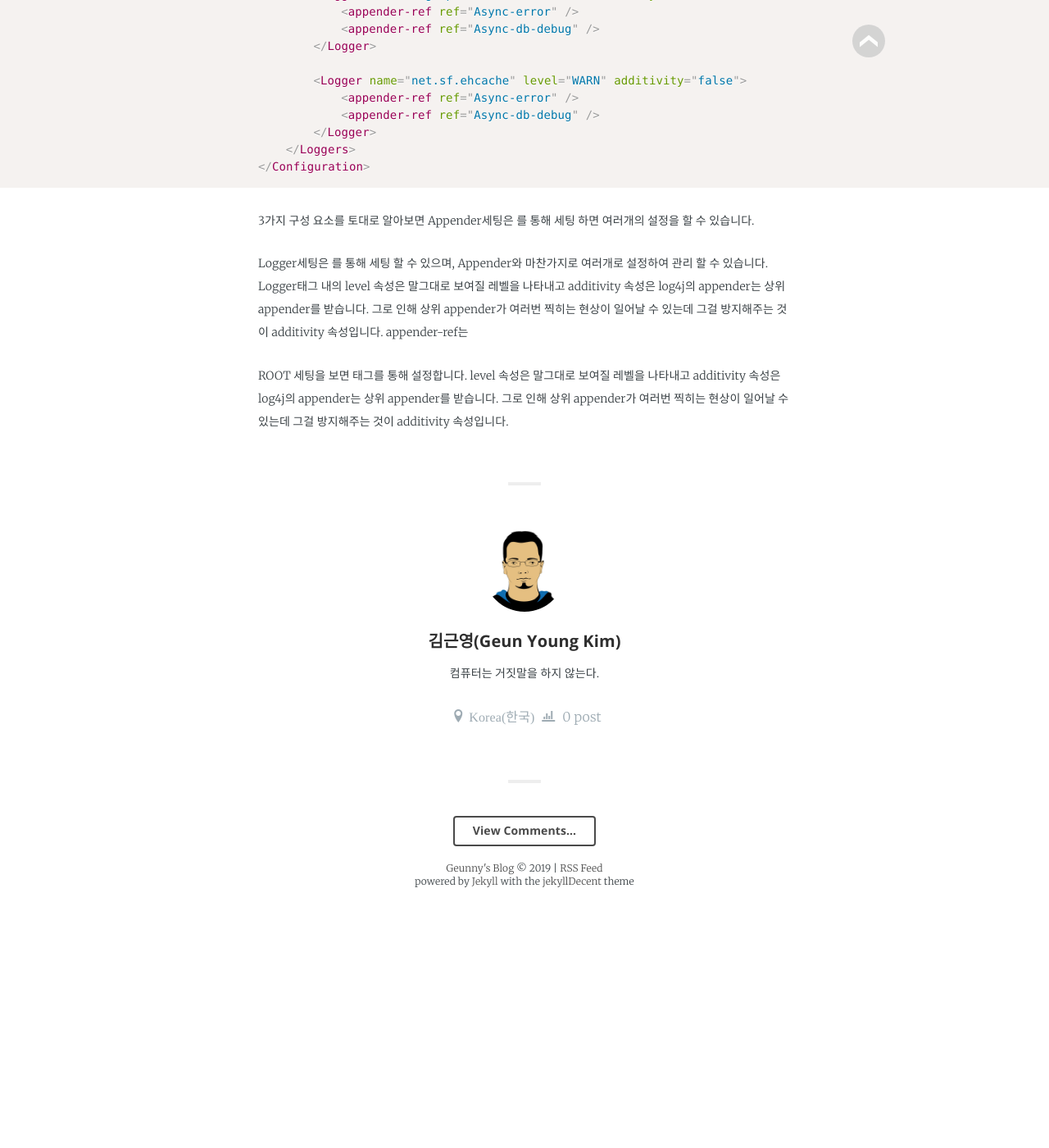
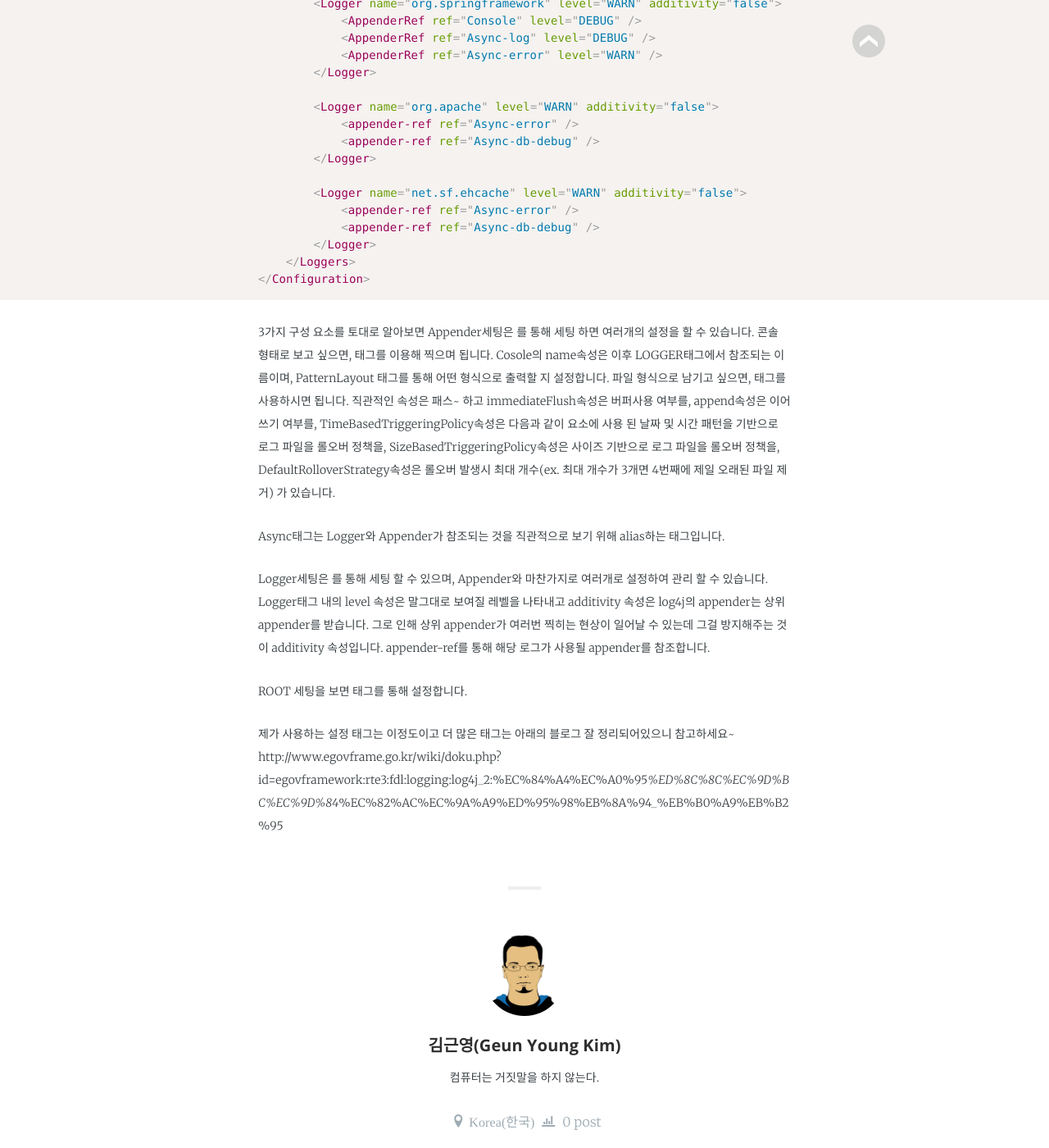
Before and after one commit to jwillmer/jekyllDecent, a Jekyll site: the page built from _posts/2019-02-07-log4j.md, in a window 1280 px wide and 1400 px high, scrolled down 3800 px. Shown: the whole window at 82% size. Built offline with Jekyll 4.4.1, drawn with Linux system fonts in a browser that asks for light colours; some web fonts are replaced; before the commit the page ends 4903 px from its top, so only the background shows below that; some of the changed text lies outside the part shown.

Commit message:
Update 2019-02-07-log4j.md

````diff
--- a/_posts/2019-02-07-log4j.md
+++ b/_posts/2019-02-07-log4j.md
@@ -27,10 +27,11 @@ math:			         false
  log4j는 자바 어플리케이션에서 빠르고 효과적으로 로깅 할 수 있도록 도와주는 오픈 소스 프로젝트입니다.
 
 ## log4j의 구성요소
- log4j에는 3가지 요소인 Logger, Appender, Root가 있습니다.
+ log4j에는 요소에는 Logger, Appender, Root, Layout이 있습니다.
   - Root : 기본적으로 출력 될 로그 출력.(ex. root 레벨이 INFO이면, logger들의 레벨이 DEBUG여도 INFO까지만 출력)
   - Logger : 출력 될 내용들
-  - Appender : 출력 포맷 설정. 읽기 쉽게 만드는 형식.(ex. 어떤 패턴으로 찍을지)
+  - Appender : 출력 포맷 설정. 읽기 쉽게 만드는 형식.
+  - layout : 출력될 형식
 
 Appender와 Logger에 대해 좀 더 자세히 설명하자면,
 Appender의 형태는 Console을 통해 바로 볼 수 있는 Console형태와 File형식으로 기록을 남기는 File형식이 있으며,
@@ -49,6 +50,7 @@ Appender의 형태는 Console을 통해 바로 볼 수 있는 Console형태와 F
   - %r : 애플리케이션 시작 이후 로깅이 발생한 시점의 시간 출력(millisecond)
   - %x : NDC 에 저장된 내용 출력
   - %X : MDC 에 저장된 내용 출력
+
 Logger는 메세지를 얼마나 자세히 찍을 것인지에 대한 설정을 할 수 있으며, 이것을 log level이라 합니다.
 log level의 의미는 다음과 같이 통용되고 있으며, 괄호는 제가 사용하는 방식입니다.
   - fatal : 치명적인 에러(시스템을 멈출 정도)
@@ -57,6 +59,7 @@ log level의 의미는 다음과 같이 통용되고 있으며, 괄호는 제가
   - info  : 정보(진행 상태)
   - debug : 제대로 작동 중인지 알기 위한 정보
   - trace : 실행 절차 확인(사소한 거의 모든 단계)
+
 따라서 설정한 log level보다 오른쪽인 level은 logger에 기록 되지 않습니다.(ex. INFO로 설정시 debug, trace의 level은 기록되지 않습니다.)
 
 
@@ -67,12 +70,12 @@ log level의 의미는 다음과 같이 통용되고 있으며, 괄호는 제가
 ```xml
   <context-param>
     <param-name>log4jConfigLocation</param-name>
-    <param-value>log4j설정 위치</param-value>
+    <param-value>log4j설정 위치(xml파일 설정시 WEB-INF/classes 하위에 위치)</param-value>
   </context-param>
 ```
 
 ## log4j 설정하기
-log4j의 설정은 크게 xml형식과 properties형식이 있다. xml형식을 더 권장하며, 실제로도 최신 log4j은 xml과 json을 이용한 설정만 지원하고 있습니다.
+log4j의 설정은 크게 xml형식과 properties형식이 있습니다. xml형식을 더 권장하며, 실제로도 최신 log4j은 xml과 json을 이용한 설정만 지원하고 있습니다.
 
 ```xml
 <?xml version="1.0" encoding="UTF-8"?>
@@ -111,10 +114,10 @@ log4j의 설정은 크게 xml형식과 properties형식이 있다. xml형식을
 	</RollingRandomAccessFile>
 
 	<Async name="Async-log">
-		<AppenderRef ref="bizmob" />
+		<AppenderRef ref="log" />
 	</Async>
 	<Async name="Async-error">
-		<AppenderRef ref="bizmob-error" />
+		<AppenderRef ref="error" />
 	</Async>
 	</Appenders>
 
@@ -147,15 +150,28 @@ log4j의 설정은 크게 xml형식과 properties형식이 있다. xml형식을
 
 3가지 구성 요소를 토대로 알아보면
 Appender세팅은 <Appenders>를 통해 세팅 하면 여러개의 설정을 할 수 있습니다.
+콘솔 형태로 보고 싶으면, <Console>태그를 이용해 찍으며 됩니다.
+Cosole의
+name속성은 이후 LOGGER태그에서 참조되는 이름이며,
+PatternLayout 태그를 통해 어떤 형식으로 출력할 지 설정합니다.
+파일 형식으로 남기고 싶으면, <RollingRandomAccessFile>태그를 사용하시면 됩니다.
+직관적인 속성은 패스~ 하고
+immediateFlush속성은 버퍼사용 여부를,
+append속성은 이어쓰기 여부를,
+TimeBasedTriggeringPolicy속성은 <FilePattern/>다음과 같이 요소에 사용 된 날짜 및 시간 패턴을 기반으로 로그 파일을 롤오버 정책을,
+SizeBasedTriggeringPolicy속성은 사이즈 기반으로 로그 파일을 롤오버 정책을,
+DefaultRolloverStrategy속성은 롤오버 발생시 최대 개수(ex. 최대 개수가 3개면 4번째에 제일 오래된 파일 제거)
+가 있습니다.
 
+Async태그는 Logger와 Appender가 참조되는 것을 직관적으로 보기 위해 alias하는 태그입니다.
 
 Logger세팅은 <LOGGERS>를 통해 세팅 할 수 있으며, Appender와 마찬가지로 여러개로 설정하여 관리 할 수 있습니다.
 Logger태그 내의
 level 속성은 말그대로 보여질 레벨을 나타내고
 additivity 속성은 log4j의 appender는 상위 appender를 받습니다. 그로 인해 상위 appender가 여러번 찍히는 현상이 일어날 수 있는데 그걸 방지해주는 것이 additivity 속성입니다.
-appender-ref는
-
+appender-ref를 통해 해당 로그가 사용될 appender를 참조합니다.
 
 ROOT 세팅을 보면 <Root> 태그를 통해 설정합니다.
-level 속성은 말그대로 보여질 레벨을 나타내고
-additivity 속성은 log4j의 appender는 상위 appender를 받습니다. 그로 인해 상위 appender가 여러번 찍히는 현상이 일어날 수 있는데 그걸 방지해주는 것이 additivity 속성입니다.
+
+제가 사용하는 설정 태그는 이정도이고 더 많은 태그는 아래의 블로그 잘 정리되어있으니 참고하세요~
+http://www.egovframe.go.kr/wiki/doku.php?id=egovframework:rte3:fdl:logging:log4j_2:%EC%84%A4%EC%A0%95_%ED%8C%8C%EC%9D%BC%EC%9D%84_%EC%82%AC%EC%9A%A9%ED%95%98%EB%8A%94_%EB%B0%A9%EB%B2%95
````
Also changed, not shown: other parts of _posts/2019-02-07-log4j.md (+8 -8 lines).
